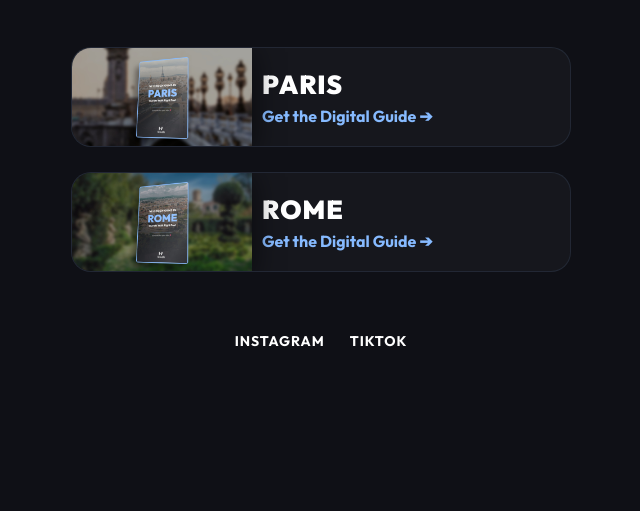
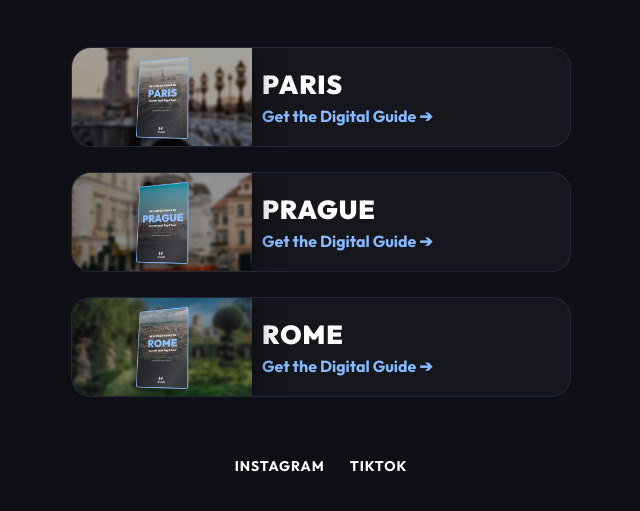
Before and after one commit to honzavasku/hv-links, a plain HTML site: page index.html in a window 1280 px wide. Shown: the part 247-758 px from the top of the page, without its empty margins (319-959 px from the left). Drawn offline with Linux system fonts and the light colour scheme.

Commit message:
Auto-update: Přidán nový průvodce

```diff
--- a/index.html
+++ b/index.html
@@ -61,6 +61,14 @@
                     </div>
                 </a>
 
+                <a href="https://hvvisuals.gumroad.com/l/prague" class="link-card" target="_blank">
+                    <img src="assets/Prague_3D_Mockup.jpg" alt="PRAGUE Guide" class="mockup-img">
+                    <div class="card-text">
+                        <h3>PRAGUE</h3>
+                        <p>Get the Digital Guide ➔</p>
+                    </div>
+                </a>
+
                 <a href="https://hvvisuals.gumroad.com/l/rome" class="link-card" target="_blank">
                     <img src="assets/Rome_3D_Mockup.jpg" alt="ROME Guide" class="mockup-img">
                     <div class="card-text">
```
Also changed, not shown: assets/Prague_3D_Mockup.jpg (added).
